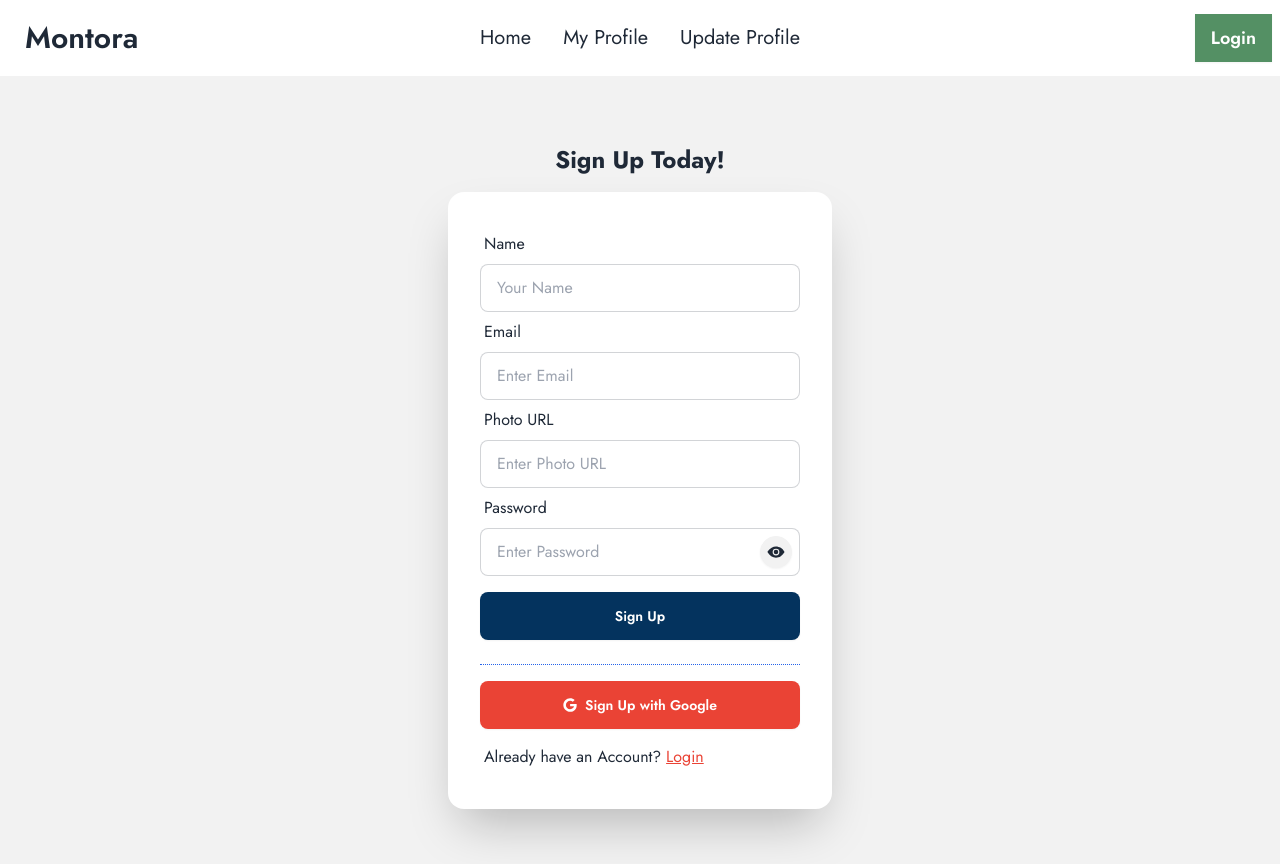
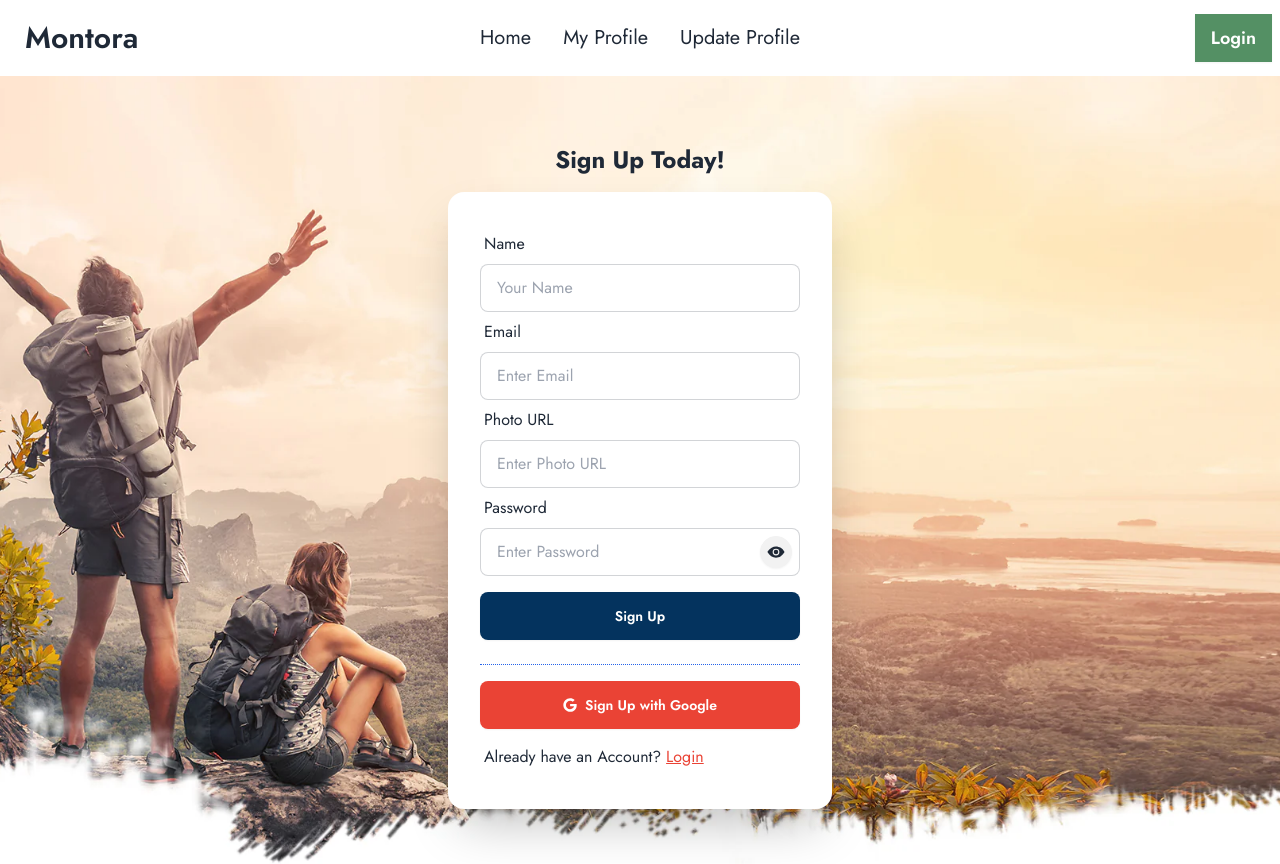
Before and after one commit to mrakashsaha/montora, a React (Vite) app: page /register in a window 1280 px wide. Shown: the top 864 px of the page. Built offline with nearby package versions, Linux system fonts and the light colour scheme; no server answers.

Commit message:
Some bug fixed and screenshot and readme file updated

```diff
--- a/src/components/Login.jsx
+++ b/src/components/Login.jsx
@@ -87,8 +87,8 @@ const Login = () => {
     return (
         <div>
             <PageTitle title={'Montora | Login to account'}></PageTitle>
-            <div style={{ 'backgroundImage': `url(${bgImage})`, "filter": "blur(8px)" }} className="hero bg-base-200 min-h-screen">
-                <div className="hero-content flex-col">
+            <div style={{ 'backgroundImage': `url(${bgImage})` }} className="hero bg-base-200 min-h-screen">
+                <div className="hero-content flex-col py-10">
                     <h1 className="text-2xl font-bold  mx-auto">Login now!</h1>
                     <div className="card bg-base-100 w-96 shrink-0 shadow-2xl">
                         <div className='card-body'>
--- a/src/components/SignUp.jsx
+++ b/src/components/SignUp.jsx
@@ -75,8 +75,8 @@ const SignUp = () => {
     return (
         <div>
             <PageTitle title={'Montora | Sign Up'}></PageTitle>
-            <div className="hero bg-base-200 min-h-screen">
-                <div className="hero-content flex-col">
+            <div style={{ backgroundImage: `url(${bgImage})` }} className="hero bg-base-200 min-h-screen">
+                <div className="hero-content flex-col py-10">
                     <h1 className="text-2xl font-bold  mx-auto">Sign Up Today!</h1>
                     <div className="card bg-base-100 w-96 shrink-0 shadow-2xl">
                         <div className='card-body'>
```
Also changed, not shown: public/MontoraSS.png (added), 1 other file (tests, documents, lock files or other folders).
